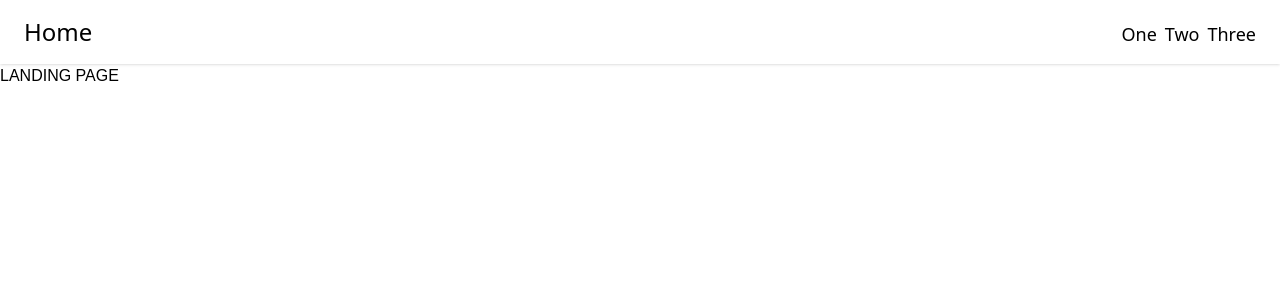
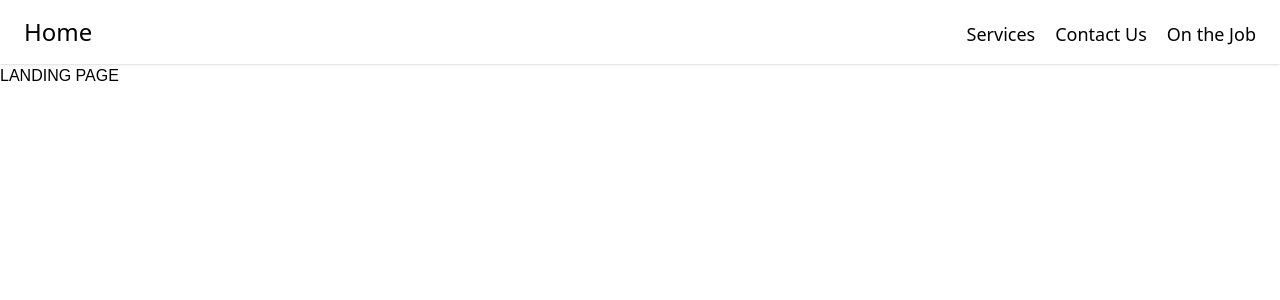
Before and after one commit to gmcclarin/tyler, a React (Create React App) app: page / in a window 1280 px wide. Shown: the top 300 px of the page. Built offline with nearby package versions, Linux system fonts and the light colour scheme.

Commit message:
personalize Nav Bar

```diff
--- a/src/components/Nav.js
+++ b/src/components/Nav.js
@@ -5,9 +5,9 @@ const Nav = () => {
                 <a href="#" className="text-2xl no-underline text-grey-darkest hover:text-blue-dark">Home</a>
             </div>
             <div>
-                <a href="#" className="text-lg no-underline text-grey-darkest hover:text-blue-dark ml-2">One</a>
-                <a href="#" className="text-lg no-underline text-grey-darkest hover:text-blue-dark ml-2">Two</a>
-                <a href="#" className="text-lg no-underline text-grey-darkest hover:text-blue-dark ml-2">Three</a>
+                <a href="#" className="text-lg no-underline text-grey-darkest hover:text-blue-dark ml-5">Services</a>
+                <a href="#" className="text-lg no-underline text-grey-darkest hover:text-blue-dark ml-5">Contact Us</a>
+                <a href="#" className="text-lg no-underline text-grey-darkest hover:text-blue-dark ml-5">On the Job</a>
             </div>
         </nav>
     )
```
Also changed, not shown: 1 other file (tests, documents, lock files or other folders).
